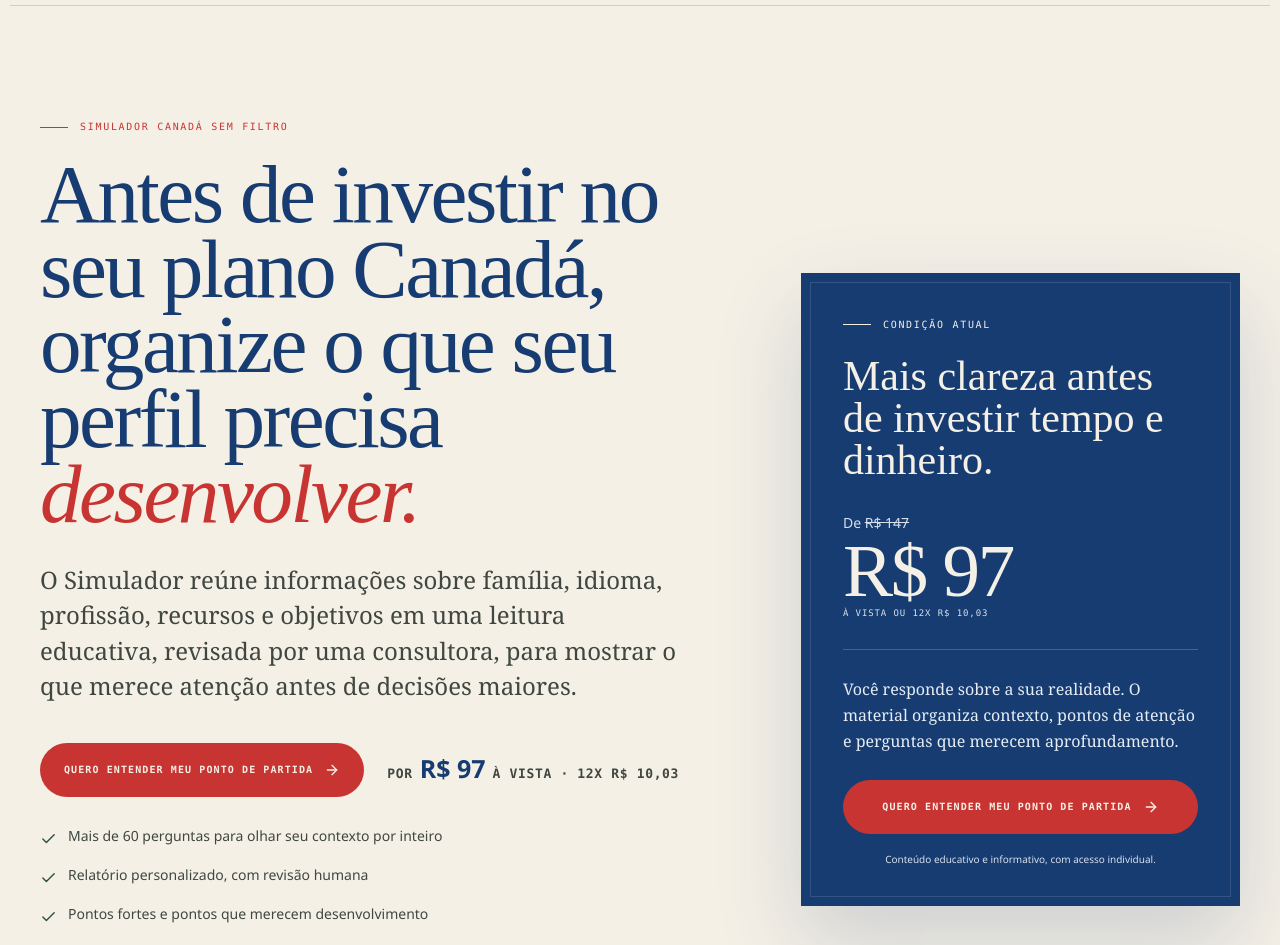
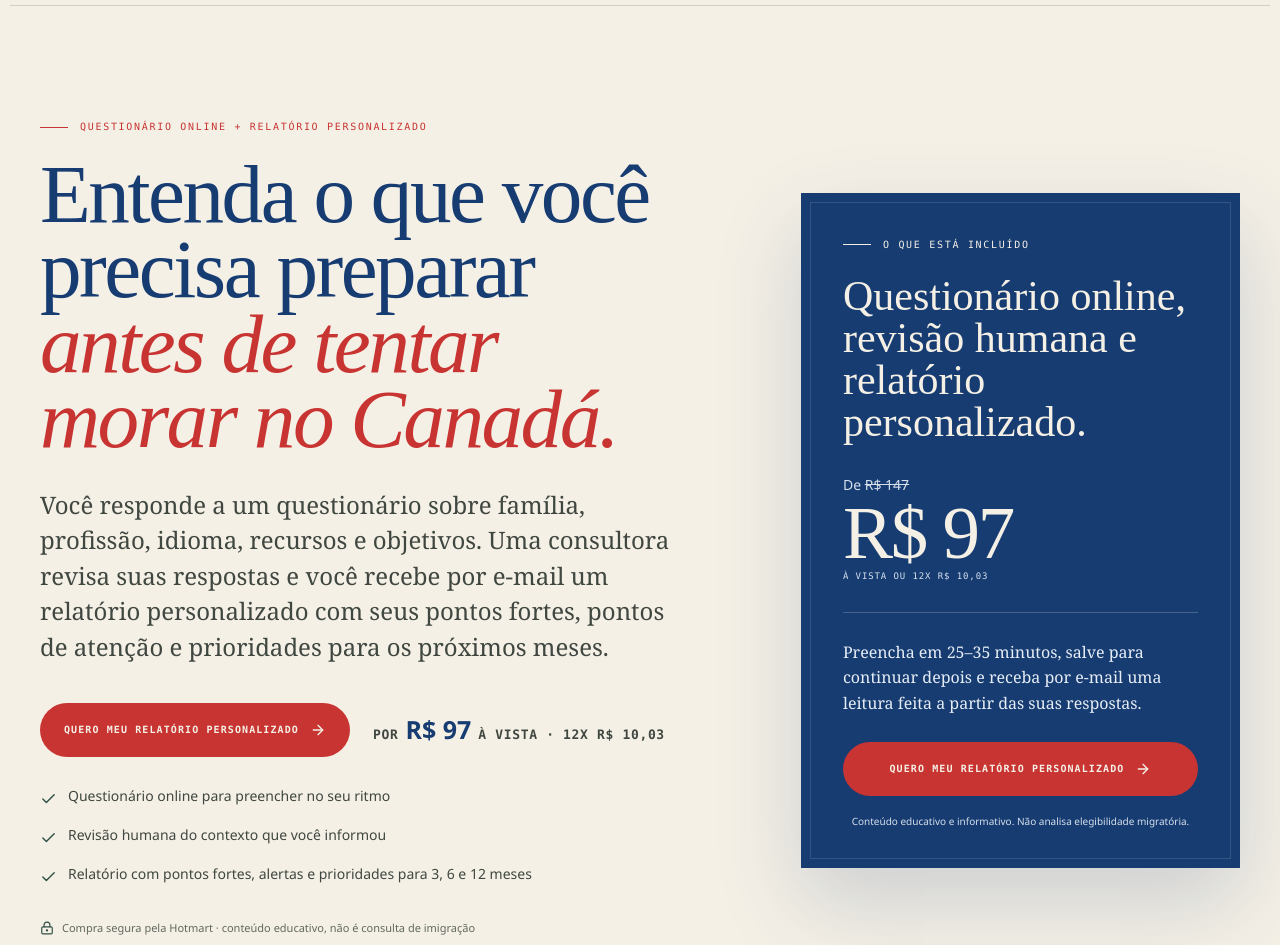
Before and after one commit to blbacelar/diagnostico-canada-sem-filtro, a Next.js app: page /simulador in a window 1280 px wide. Shown: the part 140-1085 px from the top of the page. Built offline with nearby package versions, Linux system fonts and the light colour scheme.

Commit message:
feat(simulator): clarify landing page offer

```diff
--- a/components/SimulatorSalesLanding.tsx
+++ b/components/SimulatorSalesLanding.tsx
@@ -87,26 +87,26 @@ export function SimulatorSalesLanding() {
       <header className="simulator-sales-header">
         <BrandMark />
         <nav aria-label="Navegação principal"><a href="#para-quem-e">Para quem é</a><a href="#como-funciona">Como funciona</a><a href="#o-que-recebe">O que você recebe</a><a href="#limites">Limites</a></nav>
-        <CheckoutLink placement="header" className="sales-header-cta">Quero entender meu ponto de partida</CheckoutLink>
+        <CheckoutLink placement="header" className="sales-header-cta">Quero meu relatório personalizado</CheckoutLink>
       </header>
 
       <section className="simulator-hero" aria-labelledby="simulator-title">
         <div className="simulator-hero__copy">
-          <p className="eyebrow"><span /> Simulador Canadá Sem Filtro</p>
-          <h1 id="simulator-title">Antes de investir no seu plano Canadá, organize o que seu perfil precisa <em>desenvolver.</em></h1>
-          <p className="simulator-hero__lede">O Simulador reúne informações sobre família, idioma, profissão, recursos e objetivos em uma leitura educativa, revisada por uma consultora, para mostrar o que merece atenção antes de decisões maiores.</p>
-          <div className="simulator-hero__actions"><CheckoutLink placement="hero">Quero entender meu ponto de partida</CheckoutLink><span className="simulator-hero-price"><span>Por</span> <strong>{simulatorSalesConfig.currentPrice}</strong><span>à vista · {simulatorSalesConfig.installmentPrice}</span></span></div>
-          <ul className="simulator-checklist simulator-checklist--hero" aria-label="O que você encontra no simulador">
-            <li><Check aria-hidden="true" /> Mais de 60 perguntas para olhar seu contexto por inteiro</li><li><Check aria-hidden="true" /> Relatório personalizado, com revisão humana</li><li><Check aria-hidden="true" /> Pontos fortes e pontos que merecem desenvolvimento</li><li><Check aria-hidden="true" /> Prioridades para organizar os próximos meses</li><li><Check aria-hidden="true" /> Perguntas mais claras para uma futura consulta profissional</li>
+          <p className="eyebrow"><span /> Questionário online + relatório personalizado</p>
+          <h1 id="simulator-title">Entenda o que você precisa preparar <em>antes de tentar morar no Canadá.</em></h1>
+          <p className="simulator-hero__lede">Você responde a um questionário sobre família, profissão, idioma, recursos e objetivos. Uma consultora revisa suas respostas e você recebe por e-mail um relatório personalizado com seus pontos fortes, pontos de atenção e prioridades para os próximos meses.</p>
+          <div className="simulator-hero__actions"><CheckoutLink placement="hero">Quero meu relatório personalizado</CheckoutLink><span className="simulator-hero-price"><span>Por</span> <strong>{simulatorSalesConfig.currentPrice}</strong><span>à vista · {simulatorSalesConfig.installmentPrice}</span></span></div>
+          <ul className="simulator-checklist simulator-checklist--hero" aria-label="O que está incluído no Simulador Canadá Sem Filtro">
+            <li><Check aria-hidden="true" /> Questionário online para preencher no seu ritmo</li><li><Check aria-hidden="true" /> Revisão humana do contexto que você informou</li><li><Check aria-hidden="true" /> Relatório com pontos fortes, alertas e prioridades para 3, 6 e 12 meses</li>
           </ul>
-          <p className="simulator-fine-print"><LockKeyhole aria-hidden="true" /> Compra segura pela Hotmart · acesso individual por e-mail</p>
+          <p className="simulator-fine-print"><LockKeyhole aria-hidden="true" /> Compra segura pela Hotmart · conteúdo educativo, não é consulta de imigração</p>
         </div>
 
         <aside className="simulator-offer-card" aria-label="Oferta do Simulador Canadá Sem Filtro">
-          <p className="eyebrow"><span /> Condição atual</p><h2>Mais clareza antes de investir tempo e dinheiro.</h2>
+          <p className="eyebrow"><span /> O que está incluído</p><h2>Questionário online, revisão humana e relatório personalizado.</h2>
           <div className="simulator-price"><span>De <s>{simulatorSalesConfig.listPrice}</s></span><strong>{simulatorSalesConfig.currentPrice}</strong><small>À vista ou {simulatorSalesConfig.installmentPrice}</small></div>
-          <div className="simulator-offer-card__rule" /><p>Você responde sobre a sua realidade. O material organiza contexto, pontos de atenção e perguntas que merecem aprofundamento.</p>
-          <CheckoutLink placement="offer-card">Quero entender meu ponto de partida</CheckoutLink><small>Conteúdo educativo e informativo, com acesso individual.</small>
+          <div className="simulator-offer-card__rule" /><p>Preencha em {simulatorSalesConfig.completionEstimate}, salve para continuar depois e receba por e-mail uma leitura feita a partir das suas respostas.</p>
+          <CheckoutLink placement="offer-card">Quero meu relatório personalizado</CheckoutLink><small>Conteúdo educativo e informativo. Não analisa elegibilidade migratória.</small>
         </aside>
       </section>
 
@@ -149,7 +149,7 @@ export function SimulatorSalesLanding() {
 
       <section id="o-que-recebe" className="simulator-section simulator-report-section" aria-labelledby="report-title">
         <figure className="simulator-report-preview" aria-labelledby="report-preview-caption"><div className="report-preview__brand"><BrandMark compact /></div><p>DEMONSTRAÇÃO ILUSTRATIVA</p><h3>Seu momento, com mais contexto.</h3><div className="report-preview__summary"><strong>68<small>/100</small></strong><span><small>NÍVEL DE PREPARO</small><b>Intermediário</b><p>Exemplo de leitura com base nas informações preenchidas, sem conclusão sobre elegibilidade.</p></span></div><div className="report-preview__blocks"><div><b>+</b><span><strong>Pontos fortes</strong><small>O que já sustenta o seu plano</small></span></div><div><b>!</b><span><strong>Pontos de atenção</strong><small>O que pede validação e preparo</small></span></div><div><b>→</b><span><strong>Prioridades para 3, 6 e 12 meses</strong><small>O que pode ser desenvolvido com mais clareza</small></span></div></div><figcaption id="report-preview-caption">Imagem demonstrativa; não representa o relatório de uma pessoa real.</figcaption></figure>
-        <div className="simulator-report-copy"><p className="eyebrow"><span /> O que chega para você</p><h2 id="report-title">Um relatório para substituir achismos por perguntas melhores.</h2><p>Você recebe uma devolutiva educativa com contexto familiar e profissional, nível de preparo, forças, alertas e prioridades. Ela aponta o que merece validação — sem confirmar elegibilidade, programas ou resultados.</p><ul className="simulator-checklist"><li><FileText aria-hidden="true" /> Resumo personalizado do cenário informado</li><li><FileText aria-hidden="true" /> Pontos fortes, pontos de atenção e informações que precisam de validação</li><li><FileText aria-hidden="true" /> Prioridades para os próximos 3, 6 e 12 meses</li></ul><CheckoutLink placement="report">Quero receber minha leitura</CheckoutLink></div>
+        <div className="simulator-report-copy"><p className="eyebrow"><span /> O que chega para você</p><h2 id="report-title">Um relatório para substituir achismos por perguntas melhores.</h2><p>Você recebe uma devolutiva educativa com contexto familiar e profissional, nível de preparo, forças, alertas e prioridades. Ela aponta o que merece validação — sem confirmar elegibilidade, programas ou resultados.</p><ul className="simulator-checklist"><li><FileText aria-hidden="true" /> Resumo personalizado do cenário informado</li><li><FileText aria-hidden="true" /> Pontos fortes, pontos de atenção e informações que precisam de validação</li><li><FileText aria-hidden="true" /> Prioridades para os próximos 3, 6 e 12 meses</li></ul><CheckoutLink placement="report">Quero meu relatório personalizado</CheckoutLink></div>
       </section>
 
       <section id="limites" className="simulator-limits" aria-labelledby="limits-title">
@@ -176,7 +176,7 @@ export function SimulatorSalesLanding() {
         </div>
       </section>
 
-      <section className="simulator-final-cta"><div><p className="eyebrow"><span /> Seu próximo passo</p><h2>Organize seu contexto antes de fazer o próximo investimento.</h2><p>O Simulador Canadá Sem Filtro está na condição atual de {simulatorSalesConfig.currentPrice}.</p></div><CheckoutLink placement="final">Quero entender meu ponto de partida</CheckoutLink></section>
+      <section className="simulator-final-cta"><div><p className="eyebrow"><span /> Seu próximo passo</p><h2>Organize seu contexto antes de fazer o próximo investimento.</h2><p>O Simulador Canadá Sem Filtro está na condição atual de {simulatorSalesConfig.currentPrice}.</p></div><CheckoutLink placement="final">Quero meu relatório personalizado</CheckoutLink></section>
       <section className="simulator-legal"><h2>Importante</h2><p>O Simulador Canadá Sem Filtro tem finalidade exclusivamente educativa e informativa. Não é consulta de imigração, não constitui aconselhamento jurídico e não garante elegibilidade, visto, residência permanente, emprego ou aprovação em programas.</p></section>
       <footer className="simulator-sales-footer"><BrandMark compact /><span>© 2026 Canadá Sem Filtro</span></footer>
     </main>
```
Also changed, not shown: 1 other file (tests, documents, lock files or other folders).
